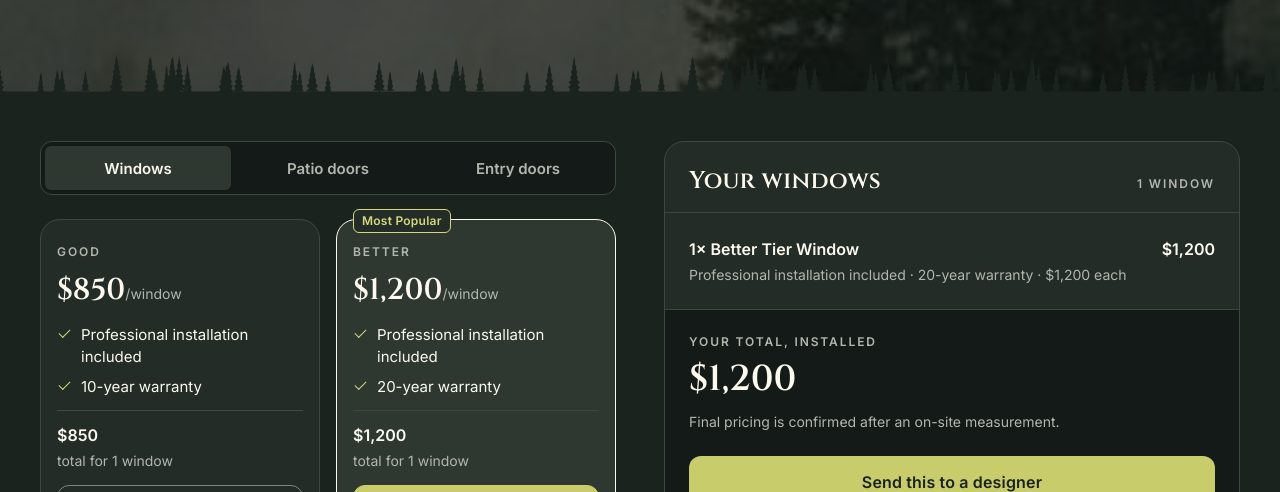
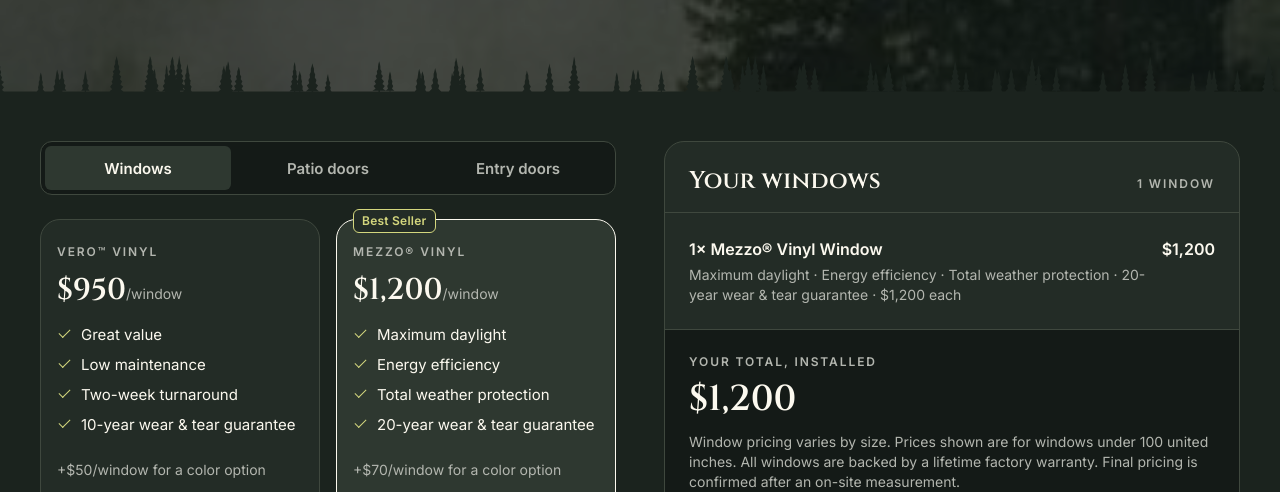
Before and after one commit to fidel95/northern, a website: page estimate/index.html in a window 1280 px wide. Shown: the part 460-952 px from the top of the page. Drawn offline with Linux system fonts and the light colour scheme.

Commit message:
Update window prices to flyer: Vero 950, Mezzo 1200, Sovereign 1800, with color add-ons and warranties

```diff
--- a/js/estimate.js
+++ b/js/estimate.js
@@ -8,9 +8,9 @@
   // within each tier (configured visually in the Visualizer), not priced
   // separately.
   var WINDOW_TIERS = [
-    { id: 'good', name: 'Good', price: 850, features: ['Professional installation included', '10-year warranty'] },
-    { id: 'better', name: 'Better', price: 1200, features: ['Professional installation included', '20-year warranty'], badge: 'Most Popular' },
-    { id: 'best', name: 'Best', price: 1600, features: ['Professional installation included', 'Lifetime warranty'] }
+    { id: 'good', name: 'Vero\u2122 Vinyl', price: 950, colorAdd: 50, features: ['Great value', 'Low maintenance', 'Two-week turnaround', '10-year wear & tear guarantee'] },
+    { id: 'better', name: 'Mezzo\u00ae Vinyl', price: 1200, colorAdd: 70, features: ['Maximum daylight', 'Energy efficiency', 'Total weather protection', '20-year wear & tear guarantee'], badge: 'Best Seller' },
+    { id: 'best', name: 'Sovereign\u00ae Vinyl', price: 1800, colorAdd: 80, features: ['Premium design', 'Heavy-duty construction', 'Premium screen integration', 'Lifetime wear & tear guarantee'] }
   ];
 
   // Patio and entry doors keep their existing per-option pricing model —
@@ -324,6 +324,11 @@
       });
       card.appendChild(feats);
 
+      var colorNote = document.createElement('p');
+      colorNote.className = 'est-note';
+      colorNote.textContent = '+' + money(t.colorAdd) + '/window for a color option';
+      card.appendChild(colorNote);
+
       var total = document.createElement('div');
       total.className = 'est-tier-card__total';
       total.innerHTML = money(t.price * state.winQty) + ' <span>total for ' + state.winQty + (state.winQty === 1 ? ' window' : ' windows') + '</span>';
@@ -360,7 +365,7 @@
 
     var disclaimer = document.createElement('p');
     disclaimer.className = 'est-note est-tier-disclaimer';
-    disclaimer.textContent = 'Final pricing is confirmed after an on-site measurement.';
+    disclaimer.textContent = 'Window pricing varies by size. Prices shown are for windows under 100 united inches. All windows are backed by a lifetime factory warranty. Final pricing is confirmed after an on-site measurement.';
     els.groups.appendChild(disclaimer);
   }
 
@@ -375,7 +380,7 @@
     var row = document.createElement('div');
     row.className = 'est-cart__item';
     row.innerHTML =
-      '<div style="min-width:0"><strong class="est-cart__item-title">' + state.winQty + '&times; ' + tier.name + ' Tier Window' + (state.winQty === 1 ? '' : 's') + '</strong>' +
+      '<div style="min-width:0"><strong class="est-cart__item-title">' + state.winQty + '&times; ' + tier.name + ' Window' + (state.winQty === 1 ? '' : 's') + '</strong>' +
       '<span class="est-cart__item-meta">' + tier.features.join(' · ') + ' · ' + money(tier.price) + ' each</span></div>' +
       '<div class="est-cart__item-right"><span class="est-cart__item-sub">' + money(total) + '</span></div>';
     els.cartBody.appendChild(row);
@@ -383,7 +388,7 @@
     els.rangeBlock.style.display = '';
     els.rangeLabel.textContent = 'YOUR TOTAL, INSTALLED';
     els.rangeText.textContent = money(total);
-    els.rangeNote.textContent = 'Final pricing is confirmed after an on-site measurement.';
+    els.rangeNote.textContent = 'Window pricing varies by size. Prices shown are for windows under 100 united inches. All windows are backed by a lifetime factory warranty. Final pricing is confirmed after an on-site measurement.';
   }
 
   function updateDescriptionForWindows() {
@@ -392,7 +397,7 @@
     var total = tier.price * state.winQty;
     var spec = visualizerSpecLine();
     els.desc.value = 'INSTANT ESTIMATE\n' +
-      state.winQty + '× ' + tier.name + ' tier window' + (state.winQty === 1 ? '' : 's') + ' (' + money(tier.price) + '/window, ' + tier.features.join(' · ') + ')\n' +
+      state.winQty + '× ' + tier.name + ' window' + (state.winQty === 1 ? '' : 's') + ' (' + money(tier.price) + '/window, ' + tier.features.join(' · ') + ')\n' +
       (spec ? 'Configured in the visualizer: ' + spec + '\n' : '') +
       'Estimated total: ' + money(total) + '\n' +
       '(Final pricing is confirmed after an on-site measurement.)' +
```
Also changed, not shown: windows/index.html (+7 -7 lines).
